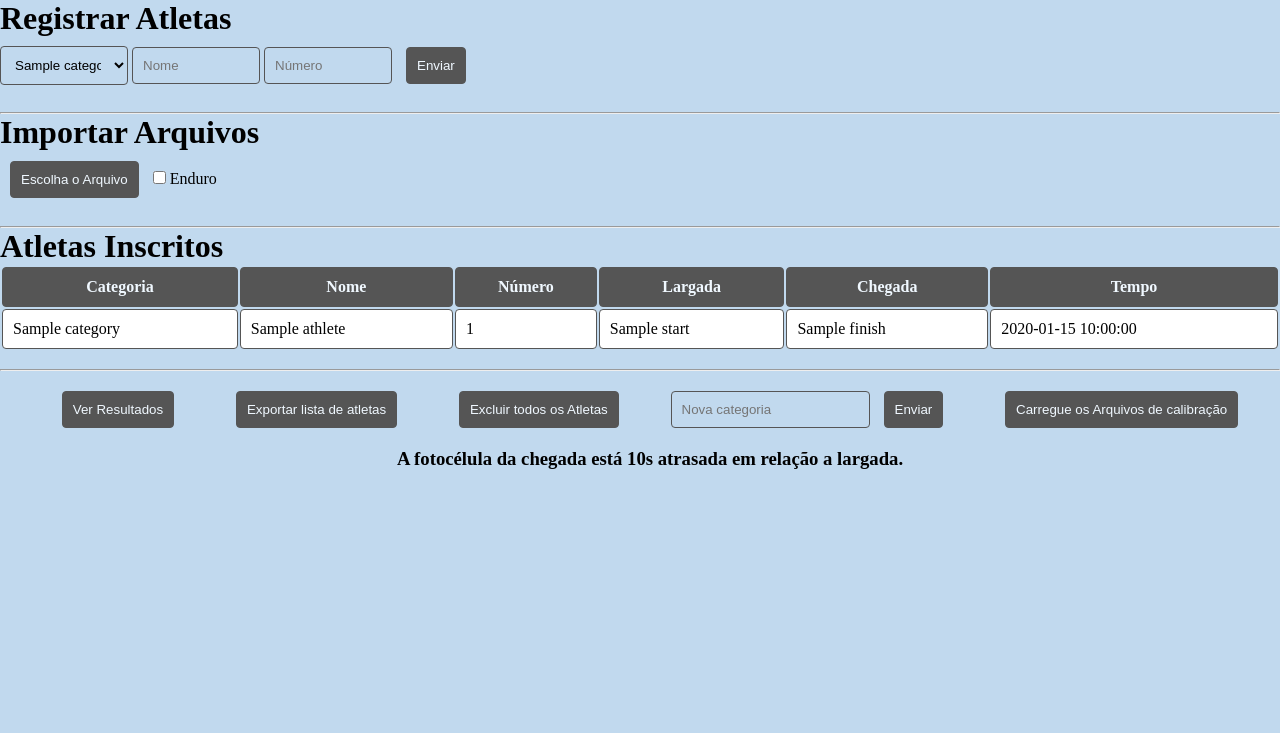
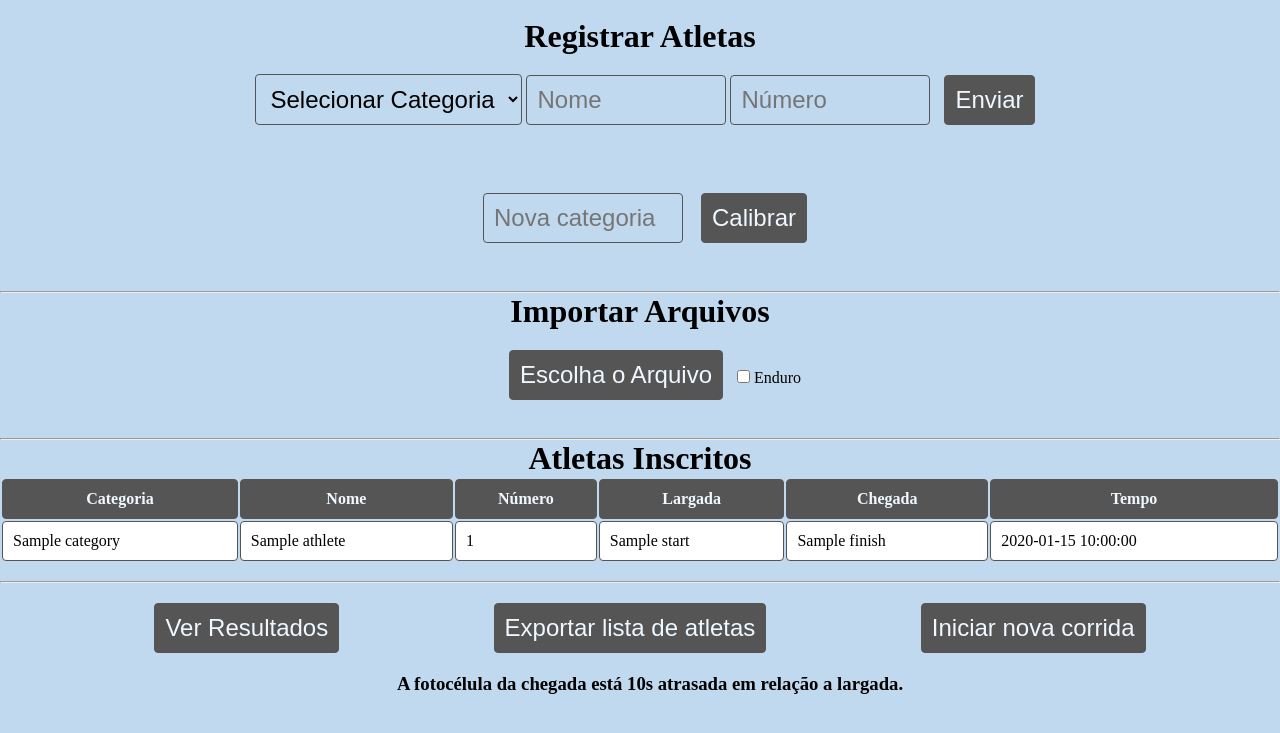
Before and after one commit to caiocgv/FotoRaceTimer, a Flask app: template Data_Script/Flask/templates/index.html in a window 1280 px wide. Shown: the top 733 px of the page. Run offline with Flask 3, Linux system fonts and the light colour scheme; the template is opened without the code that fills it: most values are stand-ins (such as "Sample title", 1, 10 or a date in 2020).

Commit message:
Polishing for mobile (#52)
* Minor bug fixes and restyled

* more polishing and bugs

* updating paths

```diff
--- a/Data_Script/Flask/categories.yaml
+++ b/Data_Script/Flask/categories.yaml
@@ -2,8 +2,8 @@ calib_times:
 - 11:45:16:874
 - 11:45:12:000
 categories:
+- Juvenil
 - Sub 30
 - Master A
-- Master B
-- E-Bike
 - Junior
+- Infanto
--- a/Data_Script/Flask/main.py
+++ b/Data_Script/Flask/main.py
@@ -9,7 +9,7 @@ app = Flask(__name__)
 
 @app.route('/', methods=['GET', 'POST'])
 def main():
-    global Athletes, categories, flag
+    global Athletes, categories, flag, calib_times
 
     if request.method == 'POST':
         Athletes.append(racer(request.form.getlist('info'))) if request.form.getlist('info')[1] != "" else None
@@ -20,6 +20,7 @@ def main():
     else:
 
         categories = []
+        calib_times = []
         flag = 'false'
         Athletes = []
         absolute_path = '/home/vianacc/athletes.yaml'
@@ -42,15 +43,19 @@ def main():
 
         with open(absolute_path, 'r') as file:
             existing_data = yaml.load(file, Loader=yaml.FullLoader)
-        for category in existing_data['categories']:
-            categories.append(category)
+        try:
+            for category in existing_data['categories']:
+                categories.append(category)
+        except:
+            pass
 
         try:
             if existing_data['calib_times']:
                 Time.calibrate(Time(existing_data['calib_times'][0]), Time(existing_data['calib_times'][1]))
                 calib_times = [Time(existing_data['calib_times'][0]), Time(existing_data['calib_times'][1])]
                 diff = calib_times[0].compare() - calib_times[1].compare()
-            return render_template('index.html', Athletes=Athletes, categories=categories, flag=flag, calib = diff/1000)
+                calib_times.append(diff/1000)
+            return render_template('index.html', Athletes=Athletes, categories=categories, flag=flag, calib = calib_times[2])
         except:
             pass
 
@@ -59,14 +64,14 @@ def main():
 
 @app.route('/clear')
 def clear():
-    global Athletes
+    global Athletes, categories
     Athletes = []
     save()
     return render_template('index.html', Athletes=Athletes, categories=categories)
 
 @app.route('/save')
 def save():
-    global Athletes
+    global Athletes, categories, flag
     athlete_data = [athlete.to_dict() for athlete in Athletes]
     with open('athletes.yaml', 'w') as file:
         yaml.dump(athlete_data, file)
@@ -95,7 +100,7 @@ def upload():
     """
 
 
-    global Athletes, flag
+    global Athletes, flag, categories
     max_stage = 0
 
     file = request.files.getlist('file')
@@ -333,41 +338,49 @@ def update_category():
     new_category = request.form.get('categoria')
     calib = request.files.getlist('calib')
 
-    if new_category and new_category not in categories: # check if the category is already in the list
-        categories.append(new_category)
-        save_categories()
-        return render_template('index.html', Athletes=Athletes, categories=categories, flag=flag)
-    elif calib:
-        for file in calib:
-            if file.filename.rsplit('.', 1)[0].lower() in ['largada', 'chegada']:
-                string = file.read().decode('utf-8')
-                data = string.split('\r')
+    if new_category:
+        if new_category not in categories: # check if the category is already in the list
+            categories.append(new_category)
+            save_categories()
+            if calib_times:
+                return render_template('index.html', Athletes=Athletes, categories=categories, flag=flag, calib = calib_times[2])
+            else:
+                return render_template('index.html', Athletes=Athletes, categories=categories, flag=flag)
+        else:
+            return render_template('error.html', error='Categoria já cadastrada')
+    else:
+        if calib and calib[0].filename.rsplit('.', 1)[1].lower() == 'txt':
+            for file in calib:
+                if file.filename.rsplit('.', 1)[0].lower() in ['largada', 'chegada']:
+                    string = file.read().decode('utf-8')
+                    data = string.split('\r')
 
-                for i in range(len(data)):
-                    if ":" in data[i]:
-                        if file.filename.rsplit('.', 1)[0].lower() == 'largada':
-                            calib_start = Time(data[i])
-                            break
-                        elif file.filename.rsplit('.', 1)[0].lower() == 'chegada':
-                            calib_finish = Time(data[i])
-                            break
-        if calib_start and calib_finish:
-            Time.calibrate(calib_finish, calib_start)
-            calib_times = [str(calib_finish), str(calib_start)]
-            save_categories()
-            diff = calib_finish.compare() - calib_start.compare()
+                    for i in range(len(data)):
+                        if ":" in data[i]:
+                            if file.filename.rsplit('.', 1)[0].lower() == 'largada':
+                                calib_start = Time(data[i])
+                                break
+                            elif file.filename.rsplit('.', 1)[0].lower() == 'chegada':
+                                calib_finish = Time(data[i])
+                                break
+            if calib_start and calib_finish:
+                Time.calibrate(calib_finish, calib_start)
+                calib_times = [str(calib_finish), str(calib_start)]
+                save_categories()
+                diff = calib_finish.compare() - calib_start.compare()
+                return render_template('index.html', Athletes=Athletes, categories=categories, flag=flag, calib = diff/1000)
+            else:
+                return render_template('error.html', error='Arquivos de calibração inválido')
+        else:
             return render_template('index.html', Athletes=Athletes, categories=categories, flag=flag, calib = diff/1000)
-        else:
-            return render_template('error.html', error='Invalid calibration files')
-    else:
-        return render_template('error.html', error='Invalid category name')
 
 
 
 def save_categories():
     global categories, calib_times
+
     category_data = {'categories': categories,
-                     'calib_times': calib_times}
+                     'calib_times': [str(calib) for calib in calib_times]}
 
     with open('categories.yaml', 'w') as file:
         yaml.dump(category_data, file)
--- a/Data_Script/Flask/static/css/style.css
+++ b/Data_Script/Flask/static/css/style.css
@@ -10,6 +10,7 @@ div {
     display: flex;
     width: 100%;
     justify-content: space-evenly;
+    align-items: center;
 }
 
 /* Style tables */
@@ -44,10 +45,11 @@ select,
 input[type="text"],
 input[type="number"],
 input[type="email"] {
-    width: 10%;
+    width: 200px;
     padding: 10px;
     border: 1px solid #555;
     border-radius: 4px;
+    font-size: x-large;
 }
 
 /* Style buttons */
@@ -59,6 +61,7 @@ button{
     background-color: #555;
     color: aliceblue;
     margin: 10px;
+    font-size: x-large;
 }
 
 input[type="submit"]:hover,
--- a/Data_Script/Flask/templates/index.html
+++ b/Data_Script/Flask/templates/index.html
@@ -4,11 +4,19 @@
     <title>{{title|default("Race Sheet")}}</title>
     <link rel="icon" type="image/png" href="{{ url_for('static', filename='images/icon.png') }}">
     <link rel="stylesheet" type="text/css" href="{{ url_for('static', filename='css/style.css') }}">
+    <style>
+        h1{
+            text-align: center;
+        }
+    </style>
 </head>
 <body>
+    <br>
     <h1>Registrar Atletas</h1>
+    <div>
         <form action="/" method="POST">
-        <select id="category" name="info">
+            <select id="category" name="info" style="width: max-content;">
+                <option value="" >Selecionar Categoria</option>
                 {% for category in categories %}
                     <option value="{{ category }}">{{ category }}</option>
                 {% endfor %}
@@ -18,11 +26,25 @@
 
             <input type="submit" value="Enviar">
         </form>
+    </div>
+    <br>
+    <div>
+        <div style="width: 350px">
+        <form action="/category" method="POST">
+            <input type="text" placeholder="Nova categoria" id="categoria" name="categoria" onchange="form.submit()">
+        </form>
+        <form action="/category" method="POST" enctype="multipart/form-data">
+            <button type="button" onclick="document.getElementById('calib').click()">Calibrar</button>
+            <input style="display: none;" id="calib" type='file' accept='.txt' name='calib' multiple onchange="form.submit()">
+        </form>
+        </div>
+    </div>
 
     <br>
     <hr>
 
     <h1>Importar Arquivos</h1>
+    <div>
     <form action="/import" method="POST" enctype="multipart/form-data">
         <button type="button" onclick="document.getElementById('files').click()">Escolha o Arquivo</button>
         <input style="display: none;" id="files" type='file' accept='.yaml, .txt' name='file' multiple onchange="form.submit()">
@@ -33,7 +55,7 @@
             <label for="flag">Enduro</label>
         {% endif %}
     </form>
-
+    </div>
     <br>
     <hr>
 
@@ -112,15 +134,7 @@
             <input type="submit" value="Exportar lista de atletas">
         </form>
         <form action="/clear">
-            <input type="submit" value="Excluir todos os Atletas">
-        </form>
-        <form action="/category" method="POST">
-            <input type="text" placeholder="Nova categoria" id="categoria" name="categoria" style="width: max-content;">
-            <input type="submit" value="Enviar">
-        </form>
-        <form action="/category" method="POST" enctype="multipart/form-data">
-            <button type="button" onclick="document.getElementById('calib').click()">Carregue os Arquivos de calibração</button>
-            <input style="display: none;" id="calib" type='file' accept='.txt' name='calib' multiple onchange="form.submit()">
+            <input type="submit" value="Iniciar nova corrida">
         </form>
     </div>
     <div>
```
Also changed, not shown: Data_Script/Flask/templates/results.html (+27 -16 lines). Lines whose indentation alone changed are shown as unchanged.
